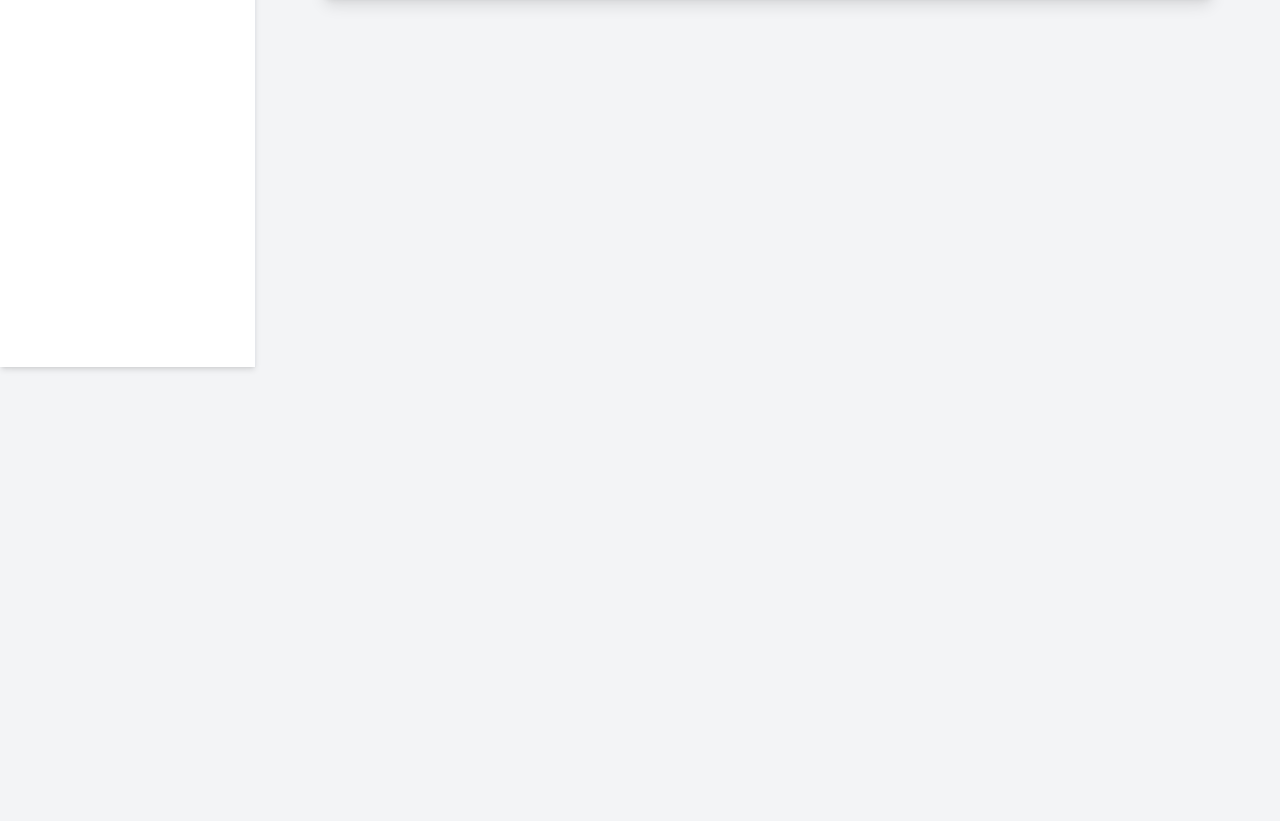
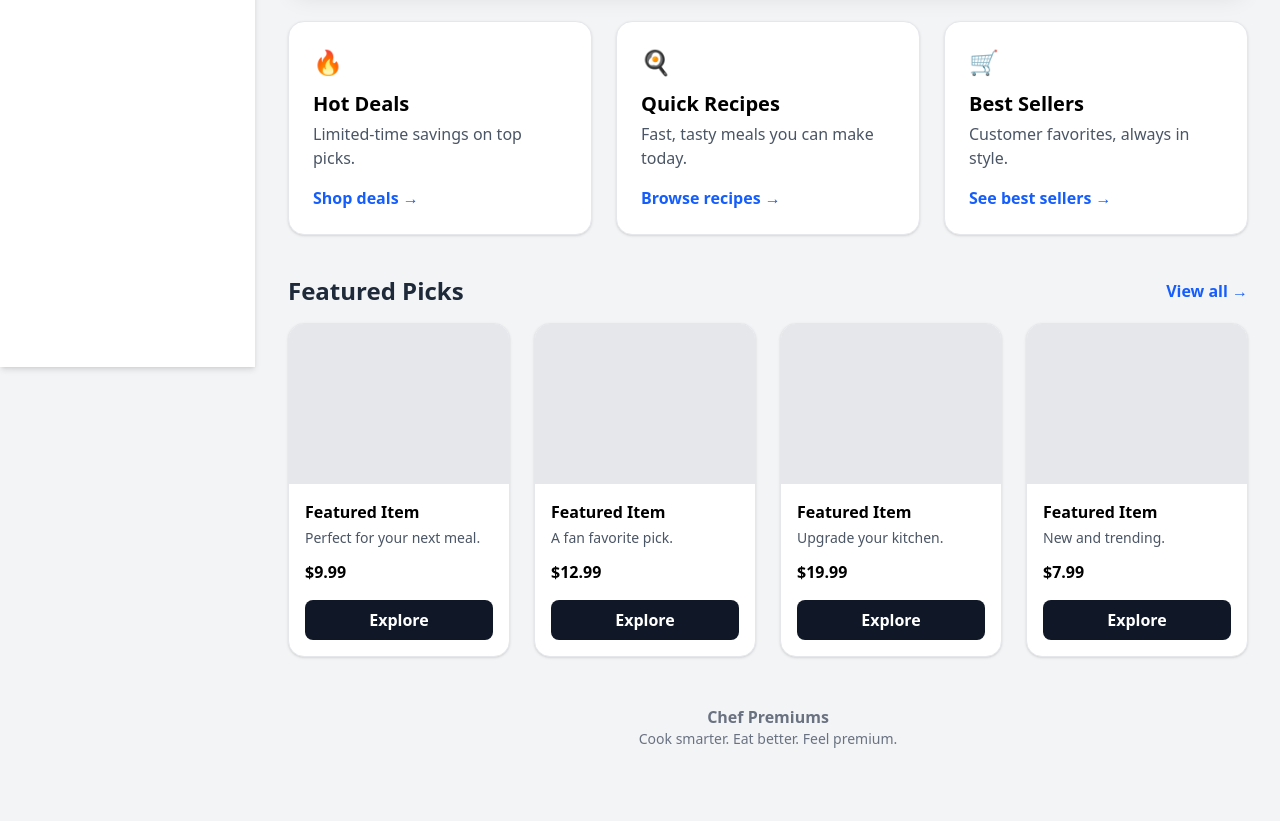
Before and after one commit to JaysonRM2008/cooking_your_way, a Flask app: page / in a window 1280 px wide. Shown: the part 433-1254 px from the top of the page. Before the commit the page ends 803 px from the top, so only its background shows below. Run offline with Flask 3, Linux system fonts and the light colour scheme.

```diff
--- a/main.py
+++ b/main.py
@@ -125,7 +125,7 @@ def cart():
     cursor = connection.cursor()
     cursor.execute("""
         SELECT * FROM `Cart`
-        JOIN `Product` ON `Cart`.`ProductID` = `Cart`.`ProductID`
+        JOIN `Product` ON `Cart`.`ProductID` = `Product`.`ID`
         WHERE `UserID` =  %s
         """, (current_user.id,) )
     result = cursor.fetchall()
@@ -245,3 +245,42 @@ def remove(product_id):
     connection.close()
 
     return redirect('/cart')
+
+
+
+
+@app.route("/checkout", methods=["GET", "POST"])
+@login_required
+def checkout():
+    connection = connect_db()
+
+    cursor = connection.cursor()
+    cursor.execute("""
+        SELECT * FROM `Cart`
+        JOIN `Product` ON `Cart`.`ProductID` = `Product`.`ID`
+        WHERE `UserID` =  %s
+        """, (current_user.id,) )
+    result = cursor.fetchall()
+
+    sale = cursor.lastrowid
+    if request.method == "POST":
+        # create the sale in the database
+        cursor.execute(" INSERT INTO `Sale` (`UserID`) VALUES (%s)", (current_user.id,) )
+        # store products bought
+        for item in result:
+            cursor.execute(" INSERT INTO `SaleProduct` (`SaleID`, `ProductID`, `Quantity`) VALUSE (%s %s %s) ", (sale, item['ProductID'], item['Quantity']) )
+        # empty cart
+        cursor.execute(" DELETE FROM `Cart` WHERE `UserID` = %s", (current_user.id,) )
+        # thank you screen
+        #TODO: Make a thank you page + Route
+        redirect('/thank-you')
+
+    connection.close()
+
+    return render_template("checkout.html.jinja" , cart=result)
+
+
+@app.route("/thank-you")
+@login_required
+def thank_you():
+    return render_template("thank_you.html.jinja")
--- a/templates/cart.html.jinja
+++ b/templates/cart.html.jinja
@@ -24,6 +24,7 @@
   {% endif %}
 
   {% for x in cart %}
+
   <div class="grid grid-cols-6 items-center bg-white rounded-lg shadow p-4 mb-4 gap-4">
 
     <!-- Product Image -->
@@ -74,9 +75,11 @@
         Subtotal: ${{ x['Price'] * x['Quantity'] }}
       </div>
     </div>
-
   </div>
   {% endfor %}
+<button class="bg-yellow-500 hover:bg-white-600 text-white px-4 py-2 rounded text-sm" type="submit">
+<a href="{{ url_for('checkout') }}" class="checkout-button">Proceed to Checkout</a>
+</button>
 
 </main>
 
--- a/templates/homepage.html.jinja
+++ b/templates/homepage.html.jinja
@@ -1,5 +1,5 @@
 <!doctype html>
-<html>
+<html lang="en">
 <head>
   <meta charset="UTF-8" />
   <meta name="viewport" content="width=device-width, initial-scale=1.0" />
@@ -9,57 +9,147 @@
 
 <body class="bg-gray-100 min-h-screen">
 
-  <!-- Navbar (Left Sidebar) -->
   {% include "components/navbar.html.jinja" %}
-<!-- Page Content (pushed right of navbar) -->
-<div class="ml-64 flex justify-center my-8">
 
-  <div class="relative w-full max-w-4xl">
+  <!-- Page Content  -->
+  <main class="ml-64 px-4 md:px-8 py-8">
 
-    <!-- Overlay text -->
-    <div class="absolute inset-0 flex flex-col items-center justify-center text-center z-10">
-      <h1 class="text-4xl font-extrabold underline text-white mb-4 drop-shadow-lg">
-        Welcome to the Homepage
+    <!-- HERO -->
+    <section class="max-w-6xl mx-auto">
+      <div class="relative overflow-hidden rounded-2xl shadow-xl border border-gray-200">
+        <!-- gif -->
+        <img
+          src="/static/product/2620043-uhd_3840_2160_25fps-ezgif.com-speed.gif"
+          alt="Homepage Promo"
+          class="w-full h-[260px] md:h-[380px] object-cover"
+        />
+
+        <!-- Dark overlay -->
+        <div class="absolute inset-0 bg-black/45"></div>
+
+        <!-- Hero content -->
+        <div class="absolute inset-0 flex flex-col items-center justify-center text-center px-4">
+          <span class="inline-flex items-center gap-2 bg-white/15 text-white font-bold px-4 py-2 rounded-full border border-white/20">
+            ⭐ New drops weekly
+          </span>
+
+          <h1 class="mt-4 text-4xl md:text-5xl font-extrabold text-white drop-shadow">
+            Welcome to Chef Premiums
           </h1>
-      <p class="text-lg font-semibold text-white max-w-2xl drop-shadow-md">
-        Browse our premium recipes, products, and culinary tips.
+
+          <p class="mt-3 text-white/90 text-base md:text-lg max-w-2xl">
+            Premium products, recipes, and culinary tips—made simple, fun, and delicious.
           </p>
+
+          <div class="mt-6 flex flex-wrap gap-3 justify-center">
+            <a href="/browse"
+               class="px-6 py-3 rounded-full bg-yellow-500 text-white font-bold shadow hover:bg-yellow-600 transition hover:scale-105">
+              Shop Now
+            </a>
+            <a href="/browse"
+               class="px-6 py-3 rounded-full bg-white/15 text-white font-bold border border-white/30
+                      hover:bg-white/25 transition">
+              Explore Categories
+            </a>
+          </div>
+        </div>
+      </div>
+    </section>
+
+    <!-- FEATURED STRIP -->
+    <section class="max-w-6xl mx-auto mt-10">
+      <div class="grid grid-cols-1 md:grid-cols-3 gap-6">
+
+        <div class="bg-white rounded-2xl shadow p-6 border border-gray-200">
+          <div class="text-2xl">🔥</div>
+          <h2 class="mt-3 text-xl font-bold">Hot Deals</h2>
+          <p class="mt-1 text-gray-600">Limited-time savings on top picks.</p>
+          <a href="/browse" class="inline-block mt-4 text-blue-600 font-semibold hover:underline">Shop deals →</a>
         </div>
 
-    <!-- Dark overlay -->
-    <div class="absolute inset-0 bg-black/40 rounded-xl"></div>
+        <div class="bg-white rounded-2xl shadow p-6 border border-gray-200">
+          <div class="text-2xl">🍳</div>
+          <h2 class="mt-3 text-xl font-bold">Quick Recipes</h2>
+          <p class="mt-1 text-gray-600">Fast, tasty meals you can make today.</p>
+          <a href="/browse" class="inline-block mt-4 text-blue-600 font-semibold hover:underline">Browse recipes →</a>
+        </div>
 
-    <!-- GIF -->
-    <img
-      src="/static/product/2620043-uhd_3840_2160_25fps-ezgif.com-speed.gif"
-      class="w-full max-h-[400px] object-cover rounded-xl shadow-lg border-2 border-gray-300"
-      alt="Homepage Promo"
-    >
-
+        <div class="bg-white rounded-2xl shadow p-6 border border-gray-200">
+          <div class="text-2xl">🛒</div>
+          <h2 class="mt-3 text-xl font-bold">Best Sellers</h2>
+          <p class="mt-1 text-gray-600">Customer favorites, always in style.</p>
+          <a href="/browse" class="inline-block mt-4 text-blue-600 font-semibold hover:underline">See best sellers →</a>
         </div>
 
       </div>
+    </section>
 
-
-
+    <!-- PREVIEW GRID (static placeholders — hook up to DB later) -->
+    <section class="max-w-6xl mx-auto mt-10">
+      <div class="flex items-center justify-between mb-4">
+        <h2 class="text-2xl font-extrabold text-gray-800">Featured Picks</h2>
+        <a href="/browse" class="text-blue-600 font-semibold hover:underline">View all →</a>
       </div>
 
-    <!-- Floating Cart Button -->
-    <div class="fixed top-4 right-4 z-50">
-      <a href="/cart"
-         class="flex items-center space-x-2 px-5 py-3 rounded-full bg-yellow-500 text-white font-bold hover:bg-yellow-600 shadow-lg transition">
-        <svg xmlns="http://www.w3.org/2000/svg" class="h-5 w-5" fill="none"
-             viewBox="0 0 24 24" stroke="currentColor" stroke-width="2">
-          <path stroke-linecap="round" stroke-linejoin="round"
-                d="M3 3h2l.4 2M7 13h10l4-8H5.4M7 13l-1.5 7h13L17 13M6 21h.01M18 21h.01" />
-        </svg>
-        <span>Cart</span>
+      <div class="grid grid-cols-1 sm:grid-cols-2 lg:grid-cols-4 gap-6">
+        <!-- Card -->
+        <div class="bg-white rounded-2xl shadow border border-gray-200 overflow-hidden hover:shadow-lg transition">
+          <div class="h-40 bg-gray-200"></div>
+          <div class="p-4">
+            <div class="font-bold">Featured Item</div>
+            <div class="text-gray-600 text-sm mt-1">Perfect for your next meal.</div>
+            <div class="mt-3 font-extrabold">$9.99</div>
+            <a href="/browse" class="block mt-4 text-center bg-gray-900 text-white font-bold py-2 rounded-lg hover:bg-gray-800 transition">
+              Explore
             </a>
           </div>
+        </div>
 
+        <div class="bg-white rounded-2xl shadow border border-gray-200 overflow-hidden hover:shadow-lg transition">
+          <div class="h-40 bg-gray-200"></div>
+          <div class="p-4">
+            <div class="font-bold">Featured Item</div>
+            <div class="text-gray-600 text-sm mt-1">A fan favorite pick.</div>
+            <div class="mt-3 font-extrabold">$12.99</div>
+            <a href="/browse" class="block mt-4 text-center bg-gray-900 text-white font-bold py-2 rounded-lg hover:bg-gray-800 transition">
+              Explore
+            </a>
+          </div>
+        </div>
 
+        <div class="bg-white rounded-2xl shadow border border-gray-200 overflow-hidden hover:shadow-lg transition">
+          <div class="h-40 bg-gray-200"></div>
+          <div class="p-4">
+            <div class="font-bold">Featured Item</div>
+            <div class="text-gray-600 text-sm mt-1">Upgrade your kitchen.</div>
+            <div class="mt-3 font-extrabold">$19.99</div>
+            <a href="/browse" class="block mt-4 text-center bg-gray-900 text-white font-bold py-2 rounded-lg hover:bg-gray-800 transition">
+              Explore
+            </a>
+          </div>
+        </div>
 
+        <div class="bg-white rounded-2xl shadow border border-gray-200 overflow-hidden hover:shadow-lg transition">
+          <div class="h-40 bg-gray-200"></div>
+          <div class="p-4">
+            <div class="font-bold">Featured Item</div>
+            <div class="text-gray-600 text-sm mt-1">New and trending.</div>
+            <div class="mt-3 font-extrabold">$7.99</div>
+            <a href="/browse" class="block mt-4 text-center bg-gray-900 text-white font-bold py-2 rounded-lg hover:bg-gray-800 transition">
+              Explore
+            </a>
           </div>
+        </div>
+      </div>
+    </section>
+
+    <!-- FOOTER -->
+    <footer class="max-w-6xl mx-auto mt-12 pb-10 text-center text-gray-500">
+      <p class="font-semibold">Chef Premiums</p>
+      <p class="text-sm">Cook smarter. Eat better. Feel premium.</p>
+    </footer>
+
+  </main>
 
 </body>
 </html>
```
Also changed, not shown: templates/browse.html.jinja (+43 -29 lines), templates/checkout.html.jinja (added, +139 -0 lines), templates/thank_you.html.jinja (added, +61 -0 lines). Lines whose indentation alone changed are shown as unchanged.
